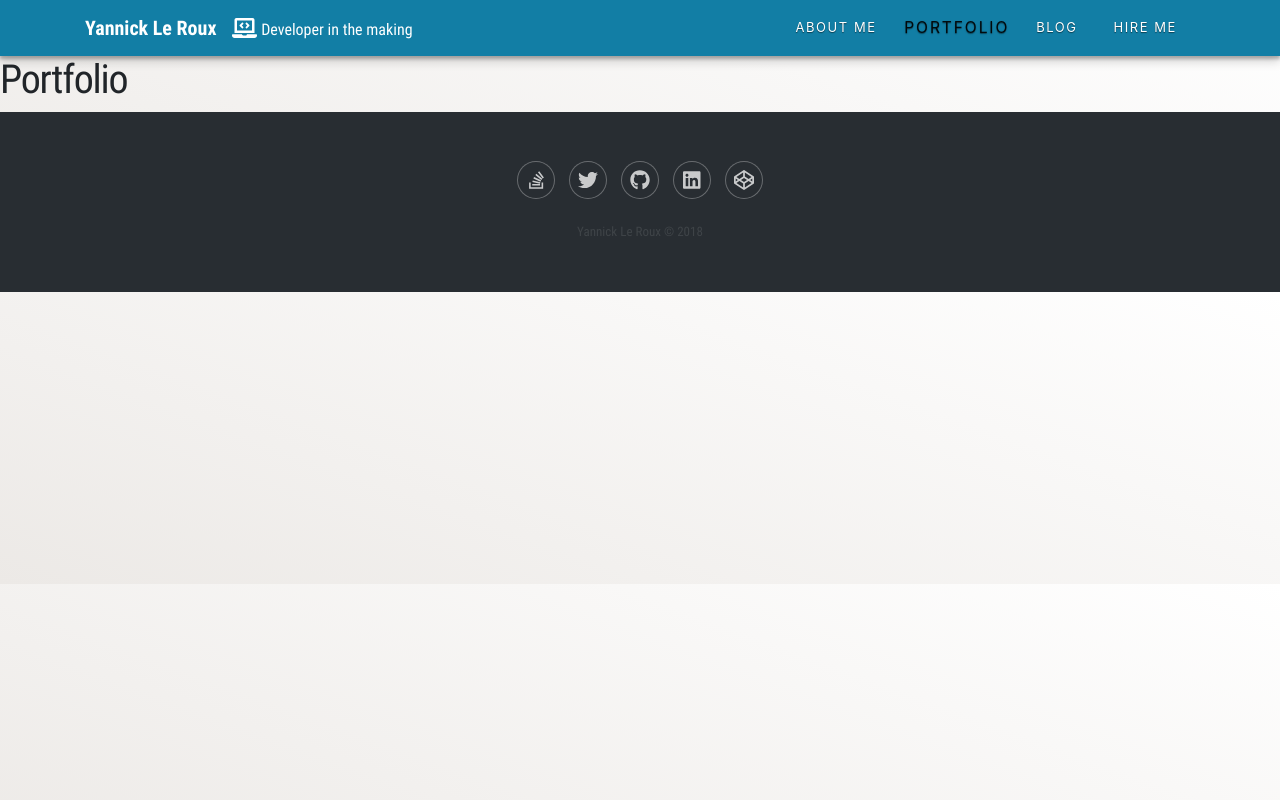
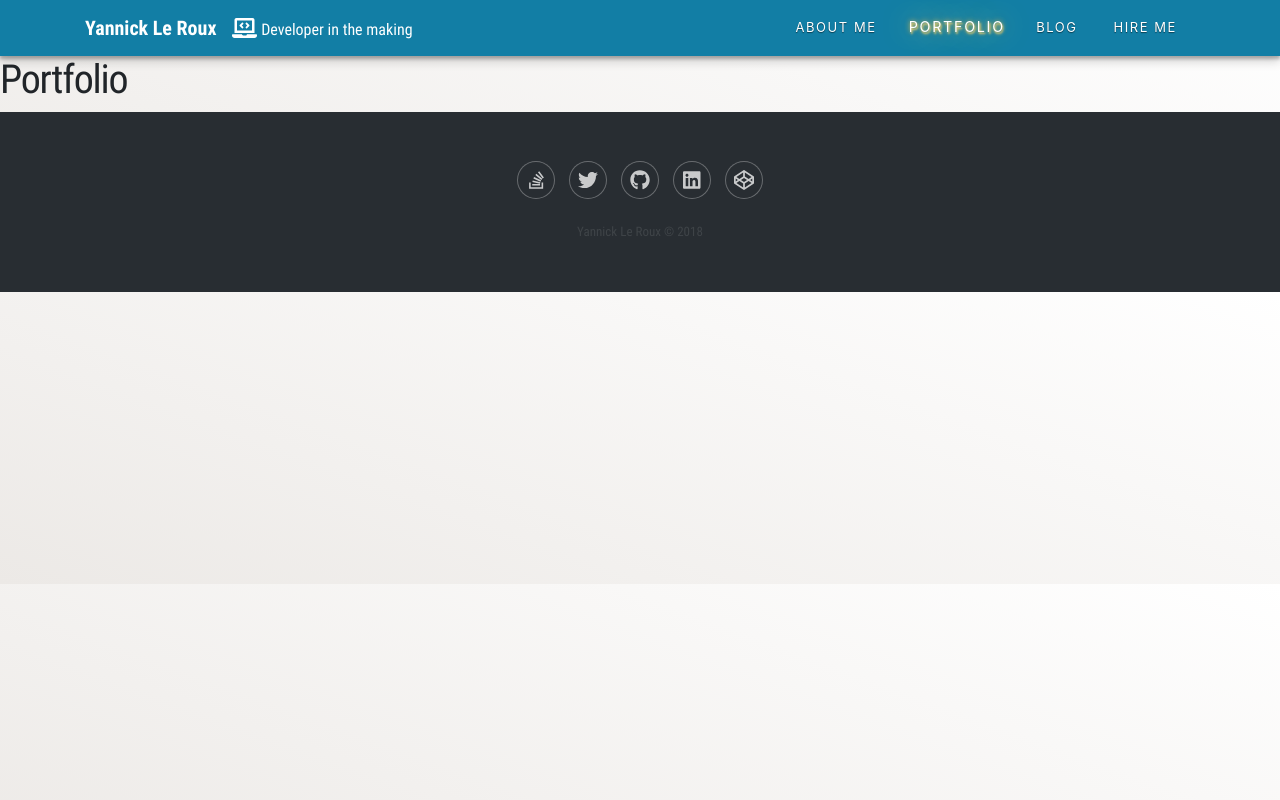
Before and after one commit to YannickLeRoux/portfolio-typescript, a React (Create React App) app: page /portfolio in a window 1280 px wide. Built offline with nearby package versions, Linux system fonts and the light colour scheme.

Commit message:
Fixed active class nav link

```diff
--- a/src/assets/css/Navigation-Clean.css
+++ b/src/assets/css/Navigation-Clean.css
@@ -61,13 +61,6 @@
   border-top-color:#ddd;
 }
 
-/* .navigation-clean.navbar-light .navbar-nav .nav-link.active, .navigation-clean.navbar-light .navbar-nav .nav-link.active:focus, .navigation-clean.navbar-light .navbar-nav .nav-link.active:hover { */
-/*   color:#8f8f8f; */
-/*   box-shadow:none; */
-/*   background:none; */
-/*   pointer-events:none; */
-/* } */
-
 .navigation-clean.navbar .navbar-nav .nav-link {
   font-size: 13px;
   text-transform: uppercase;
@@ -80,7 +73,7 @@
 }
 
 
-.navigation-clean.navbar-light .navbar-nav .nav-link:hover, .active {
+.navigation-clean.navbar-light .navbar-nav .nav-link:hover {
     color: #fff;
 		transition: all 0.2s ease-in-out;
     transform: scale(1.2);
@@ -89,10 +82,10 @@
 }
 
 .active {
-  color: #fff;
+  color: #fff !important;
   transition: all 0.2s ease-in-out;
-  transform: scale(1.2);
-  text-shadow: 1px 1px 2px rgb(255,213,108), 0 0 25px rgb(255,213,108), 0 0 5px rgb(255,199,66);
+  transform: scale(1.1)!important;
+  text-shadow: 1px 1px 2px rgb(255,213,108), 0 0 25px rgb(255,213,108), 0 0 5px rgb(255,199,66)!important;
 }
 
 .navigation-clean .navbar-nav > li > .dropdown-menu {
```
